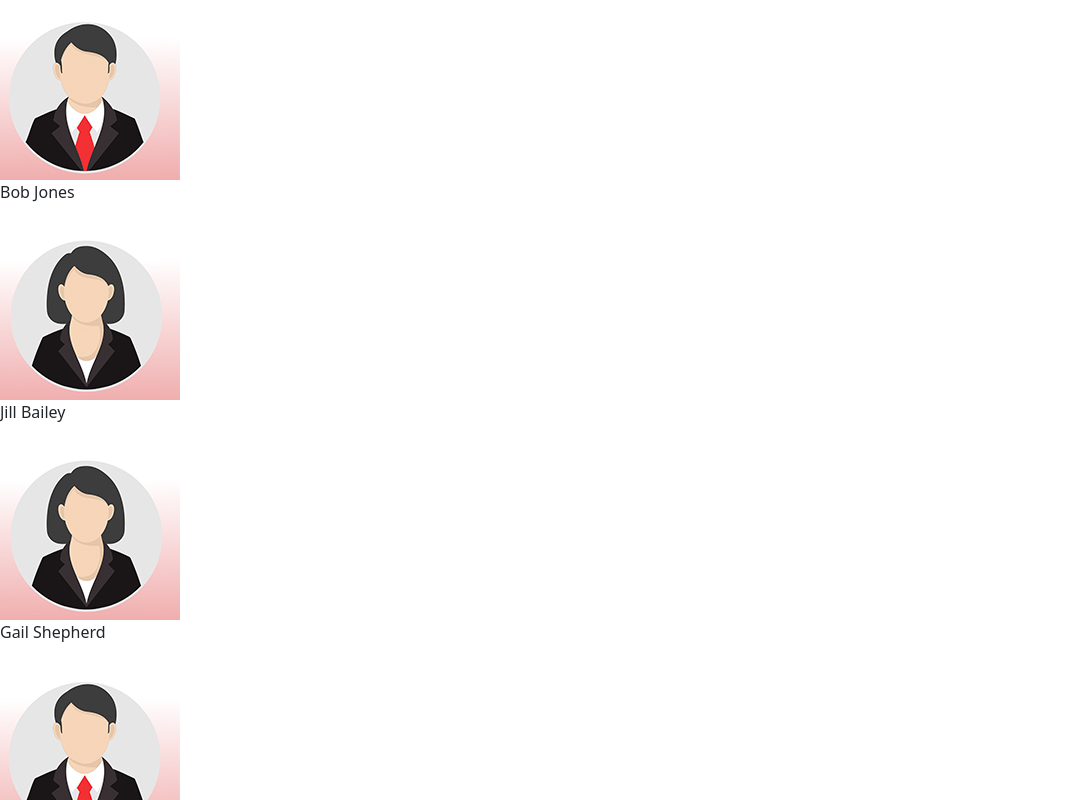
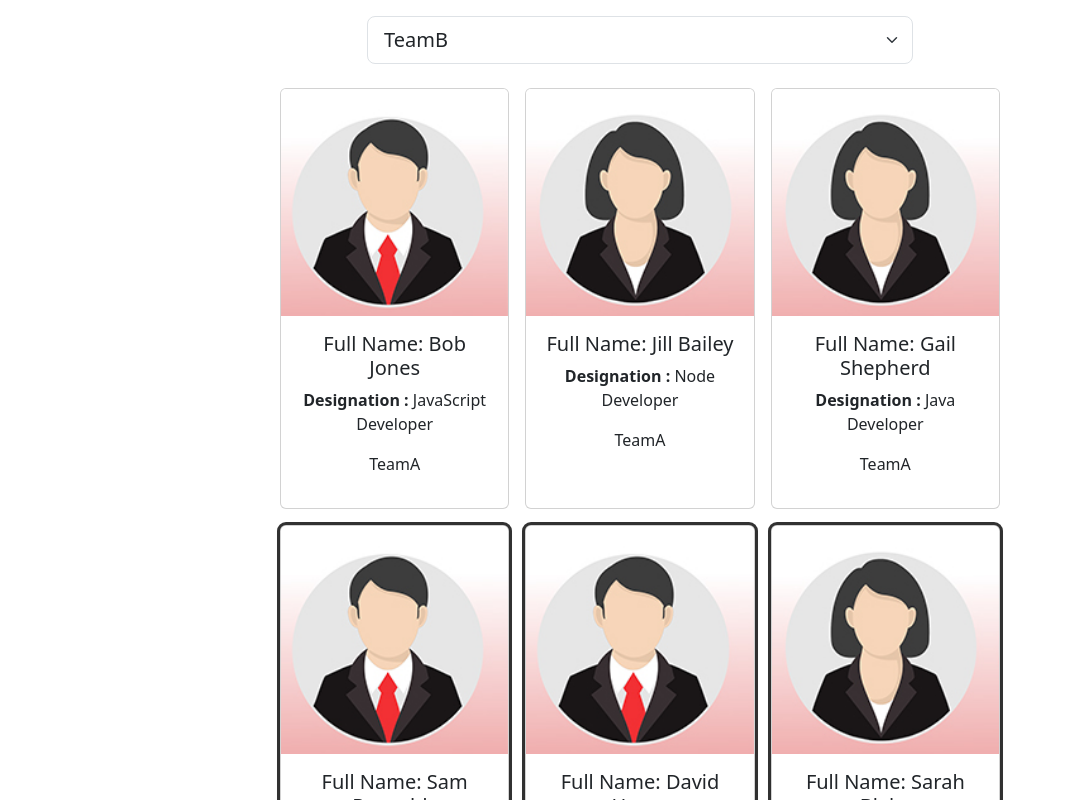
Before and after one commit to Mohamad-Gh/React_Practices, a React (Vite) app in the folder react-teams/my-team/: page / in a window 1280 px wide. Shown: the top 800 px of the page, without its empty margins (0-1066 px from the left). Built offline with nearby package versions, Linux system fonts and the light colour scheme.

Commit message:
add selecting team and add individual to each team by selecting it

```diff
--- a/react-teams/my-team/src/App.css
+++ b/react-teams/my-team/src/App.css
@@ -0,0 +1,23 @@
+body {
+  font-family: "Arial";
+}
+.card-collection {
+  display: grid;
+  grid-template-columns: 1fr 1fr 1fr;
+}
+.standout {
+  box-shadow: rgba(0, 0, 0, 0.16) 0px 1px 4px, rgb(51, 51, 51) 0px 0px 0px 3px;
+}
+h1,
+h2,
+h3,
+h4,
+h5,
+p {
+  text-align: center;
+}
+@media only screen and (max-width: 600px) {
+  .card-collection {
+    grid-template-columns: 1fr;
+  }
+}
--- a/react-teams/my-team/src/Employees.jsx
+++ b/react-teams/my-team/src/Employees.jsx
@@ -4,19 +4,73 @@ import femaleProfile from "./images/femaleProfile.jpg";
 import maleProfile from "./images/maleProfile.jpg";
 
 function Employees() {
+  const [selectedTeam, setTeam] = useState("TeamB");
   const [employees, setEmployees] = useState(teamMembers);
+  const handleEmployeeCardClick = (event) => {
+    const transformedEmployee = employees.map((employee) =>
+      employee.id === parseInt(event.currentTarget.id)
+        ? employee.teamName === selectedTeam
+          ? { ...employee, teamName: "" }
+          : { ...employee, teamName: selectedTeam }
+        : employee
+    );
+    console.log(transformedEmployee);
+    setEmployees(transformedEmployee);
+  };
+
   return (
-    <main>
-      {employees.map((employee) => (
-        <div key={employee.id}>
-          {employee.gender === "male" ? (
-            <img src={maleProfile} />
-          ) : employee.gender === "female" ? (
-            <img src={femaleProfile} />
-          ) : null}
-          <p>{employee.fullName}</p>
+    <main className="container">
+      <div className="row justify-content-center mt-3 mb-3">
+        <div className="col-6">
+          <select
+            className="form-select form-select-lg"
+            value={selectedTeam}
+            onChange={(e) => setTeam(e.target.value)}
+          >
+            <option value={"TeamA"}>TeamA</option>
+            <option value={"TeamB"}>TeamB</option>
+            <option value={"TeamC"}>TeamC</option>
+            <option value={"TeamD"}>TeamD</option>
+          </select>
         </div>
-      ))}
+      </div>
+      <div className="row justify-content-center mt-3 mb-3">
+        <div className="col-8">
+          <div className="card-collection">
+            {employees.map((employee) => (
+              <div
+                key={employee.id}
+                id={employee.id}
+                className={
+                  employee.teamName === selectedTeam
+                    ? "card m-2 standout"
+                    : "card m-2"
+                }
+                style={{ cursor: "pointer" }}
+                onClick={handleEmployeeCardClick}
+              >
+                <img
+                  className="card-img-top"
+                  src={
+                    employee.gender === "male"
+                      ? maleProfile
+                      : employee.gender === "female"
+                      ? femaleProfile
+                      : null
+                  }
+                />
+                <div className="card-body">
+                  <h5 className="card-title">Full Name: {employee.fullName}</h5>
+                  <p className="card-text">
+                    <b>Designation :</b> {employee.designation}
+                  </p>
+                  <p>{employee.teamName}</p>
+                </div>
+              </div>
+            ))}
+          </div>
+        </div>
+      </div>
     </main>
   );
 }
```
